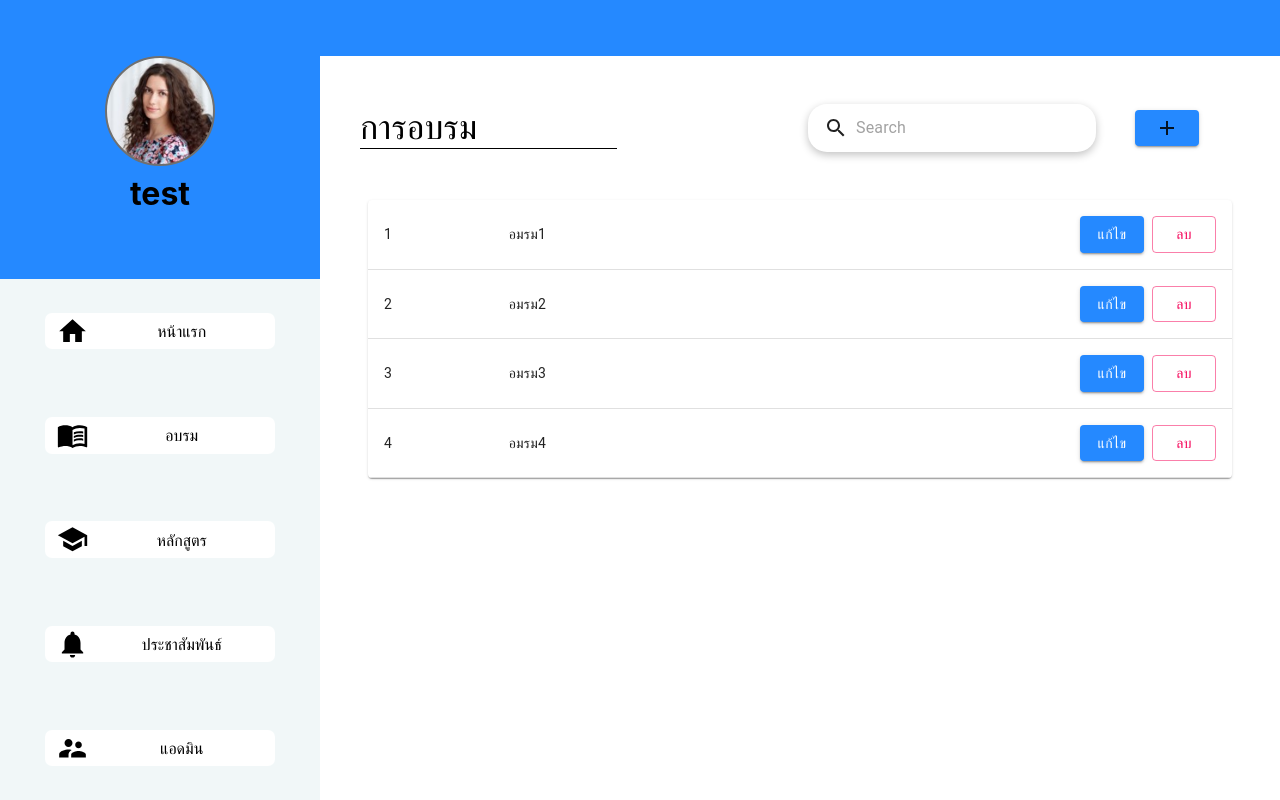
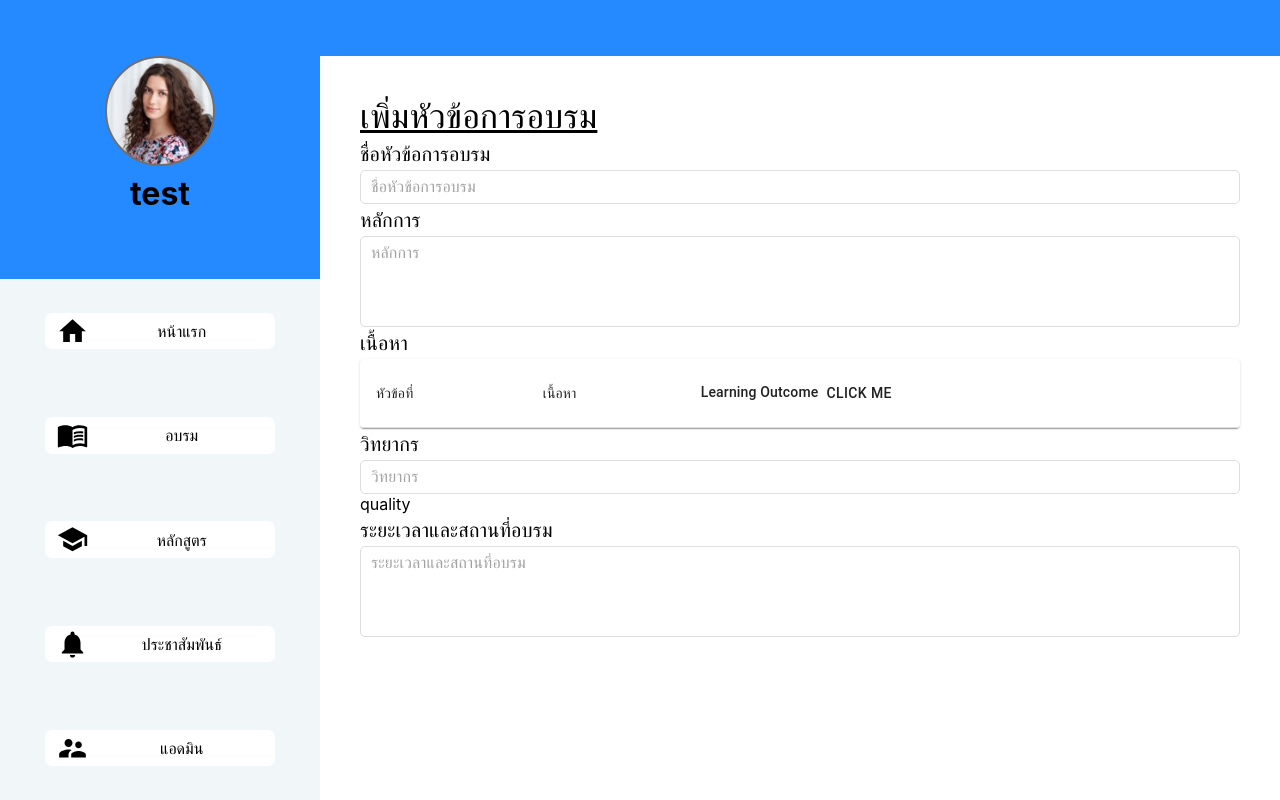
Before and after one commit to IVYSS/Public-Relations-Sytem-for-AI, a React (Create React App) app: page /admin/academic/add in a window 1280 px wide. Built offline with nearby package versions, Linux system fonts and the light colour scheme.

Commit message:
emergency push

```diff
--- a/src/components/Admin/Academic/Academic.js
+++ b/src/components/Admin/Academic/Academic.js
@@ -1,81 +1,18 @@
 import React from "react";
-import AddIcon from "@material-ui/icons/Add";
-import SearchIcon from "@material-ui/icons/Search";
-import { makeStyles } from "@material-ui/core/styles";
-import {
-  Button,
-  Grid,
-  InputAdornment,
-  TextField,
-  Typography,
-} from "@material-ui/core";
-import DataTable from "./DataTable";
-
-const useStyles = makeStyles((theme) => ({
-  extendedIcon: {
-    marginRight: theme.spacing(1),
-  },
-  title: {
-    textAlign: "left",
-    borderBottom: "1px solid black",
-    width: "100%",
-  },
-  input: {
-    width: "90%",
-    boxShadow: "rgba(0, 0, 0, 0.24) 0px 3px 8px",
-    borderRadius: "19px",
-    margin: theme.spacing(1),
-    padding: theme.spacing(1),
-    paddingLeft: theme.spacing(2),
-    border: "none",
-  },
-  container: {
-    width: "100%",
-    justifyContent: "center",
-    alignItems: "center",
-    padding: theme.spacing(5),
-  },
-  add_button: {
-    background: "#2589ff",
-  },
-}));
+import { Route, Switch } from "react-router-dom";
+import ListPage from "./ListPage";
+import AddPage from "./AddPage/AddPage";
 
 function Academic() {
-  const classes = useStyles();
-
   return (
-    <div>
-      <Grid container className={classes.container}>
-        <Grid item xs={12} sm={6} container>
-          <Grid item xs={12} sm={7} container>
-            <Typography component="h1" variant="h4" className={classes.title}>
-              การอบรม
-            </Typography>
-          </Grid>
-        </Grid>
-        <Grid item xs={12} sm={4}>
-          <TextField
-            className={classes.input}
-            id="search-academic"
-            placeholder="Search"
-            InputProps={{
-              disableUnderline: true,
-              startAdornment: (
-                <InputAdornment position="start">
-                  <SearchIcon />
-                </InputAdornment>
-              ),
-            }}
-          />
-        </Grid>
-        <Grid item xs={2}>
-          <Button variant="contained" className={classes.add_button}>
-            <AddIcon />
-          </Button>
-        </Grid>
-      </Grid>
-      <DataTable />
-    </div>
+    <Switch>
+      <Route path="/admin/academic" exact>
+        <ListPage />
+      </Route>
+      <Route path="/admin/academic/add">
+        <AddPage />
+      </Route>
+    </Switch>
   );
 }
 
--- /dev/null
+++ b/src/components/Admin/Academic/AddPage/AddPage.js
@@ -0,0 +1,105 @@
+import React, { useState } from "react";
+import { makeStyles } from "@material-ui/core/styles";
+import { Grid, Typography, TextField } from "@material-ui/core";
+import EditableTable from "./EditableTable";
+
+const useStyles = makeStyles((theme) => ({
+  title: {
+    textAlign: "left",
+    width: "100%",
+    textDecoration: "underline",
+  },
+  container: {
+    width: "100%",
+    justifyContent: "flex-start",
+    alignItems: "center",
+    padding: theme.spacing(5),
+  },
+  input: {
+    border: "1px solid #DDD",
+    borderRadius: 5,
+    paddingLeft: "10px",
+    width: "100%",
+  },
+}));
+
+function AddPage() {
+  const classes = useStyles();
+  // const [course, setCourse] = useState({});
+  const [contents, setContents] = useState([]);
+
+  return (
+    <div>
+      <Grid container className={classes.container}>
+        <Grid item xs={12} sm={6} container>
+          <Typography component="h1" variant="h4" className={classes.title}>
+            เพิ่มหัวข้อการอบรม
+          </Typography>
+        </Grid>
+        <Grid item xs={12} container>
+          <Typography component="h1" variant="h6">
+            ชื่อหัวข้อการอบรม
+          </Typography>
+          <TextField
+            className={classes.input}
+            placeholder="ชื่อหัวข้อการอบรม"
+            InputProps={{
+              disableUnderline: true,
+            }}
+          />
+        </Grid>
+        <Grid item xs={12} container>
+          <Typography component="h1" variant="h6">
+            หลักการ
+          </Typography>
+          <TextField
+            className={classes.input}
+            placeholder="หลักการ"
+            multiline
+            minRows={4}
+            InputProps={{
+              disableUnderline: true,
+            }}
+          />
+        </Grid>
+        <Grid item xs={12} container>
+          <Typography component="h1" variant="h6">
+            เนื้อหา
+          </Typography>
+          <EditableTable contents={contents} setContents={setContents} />
+        </Grid>
+        <Grid item xs={12} container>
+          <Typography component="h1" variant="h6">
+            วิทยากร
+          </Typography>
+          <TextField
+            className={classes.input}
+            placeholder="วิทยากร"
+            InputProps={{
+              disableUnderline: true,
+            }}
+          />
+        </Grid>
+        <Grid item xs={12} container>
+          quality
+        </Grid>
+        <Grid item xs={12} container>
+          <Typography component="h1" variant="h6">
+            ระยะเวลาและสถานที่อบรม
+          </Typography>
+          <TextField
+            className={classes.input}
+            placeholder="ระยะเวลาและสถานที่อบรม"
+            multiline
+            minRows={4}
+            InputProps={{
+              disableUnderline: true,
+            }}
+          />
+        </Grid>
+      </Grid>
+    </div>
+  );
+}
+
+export default AddPage;
--- /dev/null
+++ b/src/components/Admin/Academic/AddPage/EditableTable.js
@@ -0,0 +1,89 @@
+import React from "react";
+import { makeStyles } from "@material-ui/core/styles";
+import Table from "@material-ui/core/Table";
+import TableBody from "@material-ui/core/TableBody";
+import TableCell from "@material-ui/core/TableCell";
+import TableContainer from "@material-ui/core/TableContainer";
+import TableHead from "@material-ui/core/TableHead";
+import TableRow from "@material-ui/core/TableRow";
+import Paper from "@material-ui/core/Paper";
+import { TextField, Button } from "@material-ui/core";
+
+const useStyles = makeStyles((theme) => ({}));
+
+function EditableTable(props) {
+  const classes = useStyles();
+  const { contents, setContents } = props;
+
+  function addRow() {
+    setContents([...contents, {}]);
+  }
+
+  function setContent(event) {
+    contents[event.target.getAttribute("id")].content = event.target.value;
+    console.log(contents);
+  }
+
+  function setOutcome(event) {
+    contents[event.target.getAttribute("id")].outcome = event.target.value;
+  }
+
+  return (
+    <TableContainer component={Paper}>
+      <Table className={classes.table} aria-label="simple table">
+        <TableHead>
+          <TableRow>
+            <TableCell>หัวข้อที่</TableCell>
+            <TableCell align="left">เนื้อหา</TableCell>
+            <TableCell align="left">
+              Learning Outcome
+              <Button
+                onClick={() => {
+                  addRow();
+                  console.log(contents);
+                }}
+              >
+                Click me
+              </Button>
+            </TableCell>
+          </TableRow>
+        </TableHead>
+        <TableBody>
+          {contents.map((row, index) => (
+            <TableRow key={index}>
+              <TableCell component="th" scope="row">
+                {index + 1}
+              </TableCell>
+              <TableCell align="left">
+                <TextField
+                  className={classes.input}
+                  placeholder="เนื้อหา"
+                  value={row.content}
+                  InputProps={{
+                    disableUnderline: true,
+                  }}
+                  id={index}
+                  onChange={setContent}
+                />
+              </TableCell>
+              <TableCell align="left">
+                <TextField
+                  className={classes.input}
+                  placeholder="outcome"
+                  value={row.outcome}
+                  InputProps={{
+                    disableUnderline: true,
+                  }}
+                  id={index}
+                  onChange={setOutcome}
+                />
+              </TableCell>
+            </TableRow>
+          ))}
+        </TableBody>
+      </Table>
+    </TableContainer>
+  );
+}
+
+export default EditableTable;
--- a/src/components/Admin/Academic/DataTable.js
+++ b/src/components/Admin/Academic/DataTable.js
@@ -25,6 +25,10 @@ const useStyles = makeStyles((theme) => ({
     height: 20,
     border: "none",
   },
+  cell: {
+    paddingTop: theme.spacing(1),
+    paddingBottom: theme.spacing(1),
+  },
 }));
 
 const datas = [
@@ -51,13 +55,13 @@ function DataTable() {
         <TableBody>
           {datas.map((data, index) => (
             <TableRow key={index} className={classes.row}>
-              <TableCell component="th" scope="row">
+              <TableCell component="th" scope="row" className={classes.cell}>
                 {index + 1}
               </TableCell>
-              <TableCell component="th" scope="row">
+              <TableCell component="th" scope="row" className={classes.cell}>
                 {data.name}
               </TableCell>
-              <TableCell align="right">
+              <TableCell align="right" className={classes.cell}>
                 <Button variant="contained" className={classes.btn}>
                   แก้ไข
                 </Button>
--- /dev/null
+++ b/src/components/Admin/Academic/ListPage.js
@@ -0,0 +1,85 @@
+import React from "react";
+import AddIcon from "@material-ui/icons/Add";
+import SearchIcon from "@material-ui/icons/Search";
+import { makeStyles } from "@material-ui/core/styles";
+import {
+  Button,
+  Grid,
+  InputAdornment,
+  TextField,
+  Typography,
+} from "@material-ui/core";
+import { NavLink } from "react-router-dom";
+import DataTable from "./DataTable";
+
+const useStyles = makeStyles((theme) => ({
+  extendedIcon: {
+    marginRight: theme.spacing(1),
+  },
+  title: {
+    textAlign: "left",
+    borderBottom: "1px solid black",
+    width: "100%",
+  },
+  input: {
+    width: "90%",
+    boxShadow: "rgba(0, 0, 0, 0.24) 0px 3px 8px",
+    borderRadius: "19px",
+    margin: theme.spacing(1),
+    padding: theme.spacing(1),
+    paddingLeft: theme.spacing(2),
+    border: "none",
+  },
+  container: {
+    width: "100%",
+    justifyContent: "center",
+    alignItems: "center",
+    padding: theme.spacing(5),
+  },
+  add_button: {
+    background: "#2589ff",
+  },
+}));
+
+function ListPage() {
+  const classes = useStyles();
+
+  return (
+    <div>
+      <Grid container className={classes.container}>
+        <Grid item xs={12} sm={6} container>
+          <Grid item xs={12} sm={7} container>
+            <Typography component="h1" variant="h4" className={classes.title}>
+              การอบรม
+            </Typography>
+          </Grid>
+        </Grid>
+        <Grid item xs={12} sm={4}>
+          <TextField
+            className={classes.input}
+            id="search-academic"
+            placeholder="Search"
+            InputProps={{
+              disableUnderline: true,
+              startAdornment: (
+                <InputAdornment position="start">
+                  <SearchIcon />
+                </InputAdornment>
+              ),
+            }}
+          />
+        </Grid>
+        <Grid item xs={2}>
+          <NavLink to="/admin/academic/add">
+            <Button variant="contained" className={classes.add_button}>
+              <AddIcon style={{ color: "#FFF" }} />
+            </Button>
+          </NavLink>
+        </Grid>
+      </Grid>
+      <DataTable />
+    </div>
+  );
+}
+
+export default ListPage;
```
Also changed, not shown: src/components/Admin/Academic/Academic.css (deleted), src/components/Admin/Academic/AddAcademic.js (deleted).
